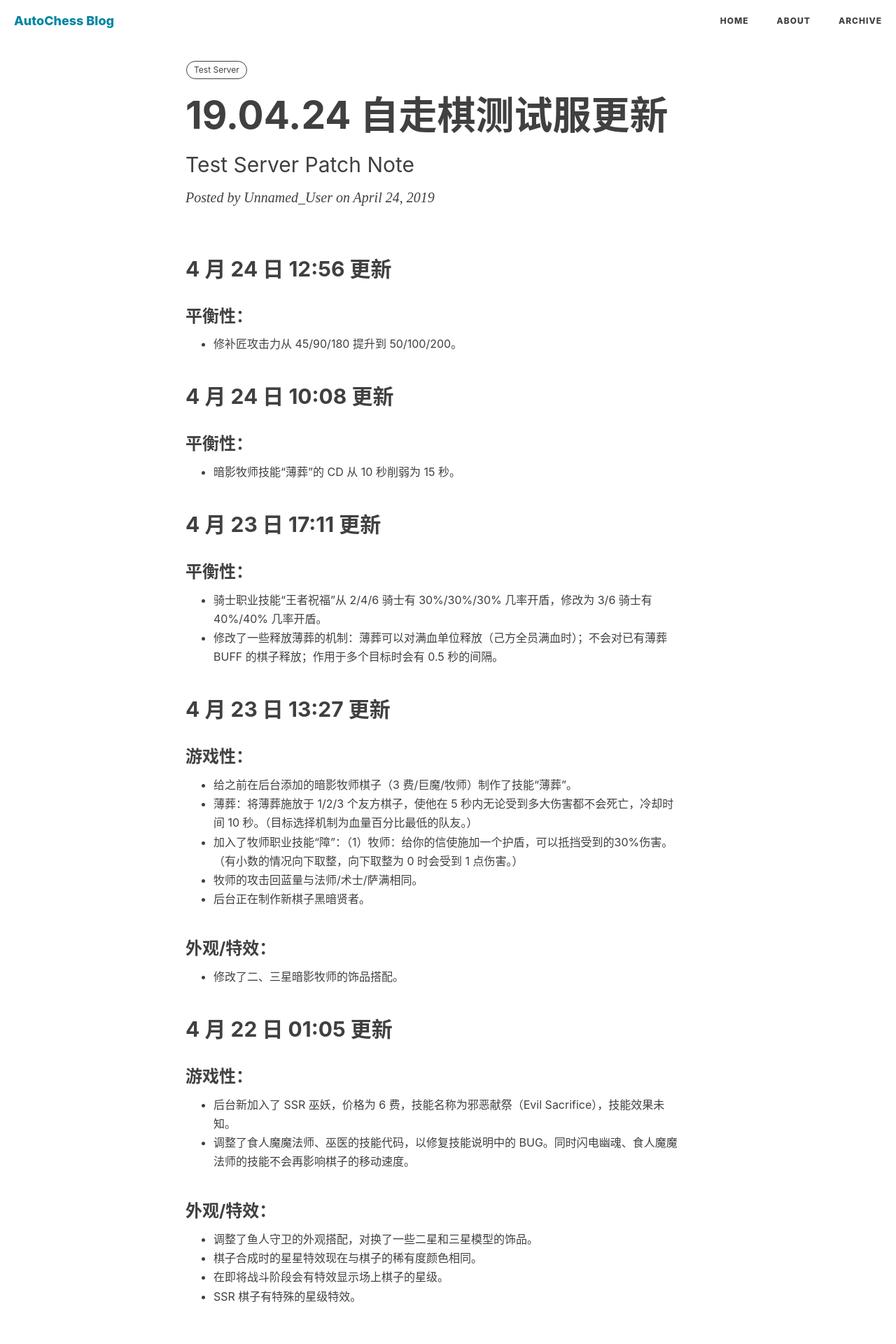
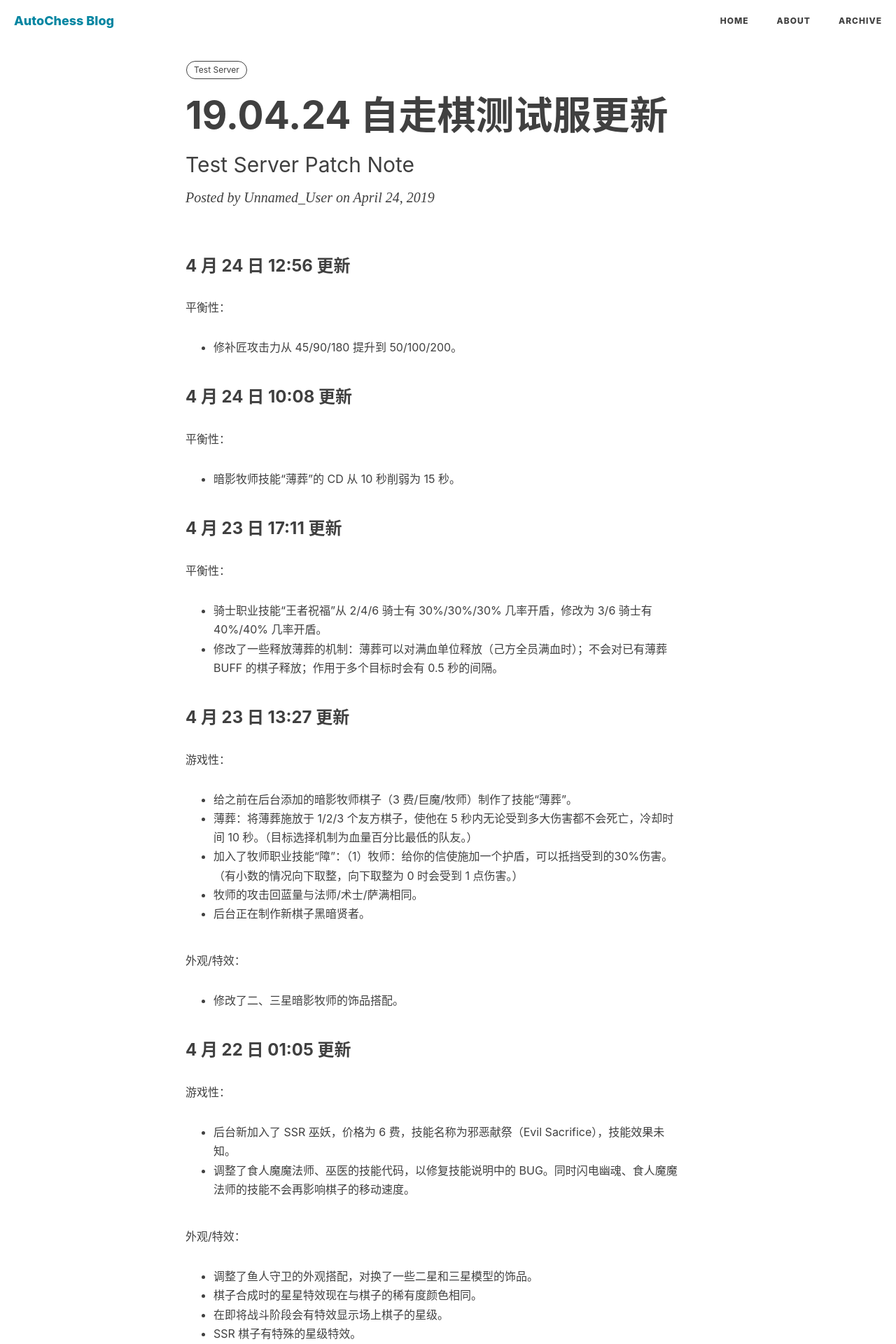
Before and after one commit to zizouqi/zizouqi.github.io, a Jekyll site: the page built from _posts/2019-04-24-test-server-patch-note.md, in a window 1280 px wide. Shown: the top 1920 px of the page at 70% size. Built offline with Jekyll 4.4.1, drawn with Linux system fonts in a browser that asks for light colours; nearby versions of some CDN libraries; comment, search, counter and statistics services are not loaded.

```diff
--- a/_posts/2019-04-24-test-server-patch-note.md
+++ b/_posts/2019-04-24-test-server-patch-note.md
@@ -8,40 +8,40 @@ tags:
   - Test Server
 ---
 
-## 4 月 24 日 12:56 更新
-### 平衡性：
+### 4 月 24 日 12:56 更新
+平衡性：
 - 修补匠攻击力从 45/90/180 提升到 50/100/200。
 
 
-## 4 月 24 日 10:08 更新
-### 平衡性：
+### 4 月 24 日 10:08 更新
+平衡性：
 - 暗影牧师技能“薄葬”的 CD 从 10 秒削弱为 15 秒。
 
 
-## 4 月 23 日 17:11 更新
-### 平衡性：
+### 4 月 23 日 17:11 更新
+平衡性：
 - 骑士职业技能“王者祝福”从 2/4/6 骑士有 30%/30%/30% 几率开盾，修改为 3/6 骑士有 40%/40% 几率开盾。
 - 修改了一些释放薄葬的机制：薄葬可以对满血单位释放（己方全员满血时）；不会对已有薄葬 BUFF 的棋子释放；作用于多个目标时会有 0.5 秒的间隔。
 
 
-## 4 月 23 日 13:27 更新
-### 游戏性：
+### 4 月 23 日 13:27 更新
+游戏性：
 - 给之前在后台添加的暗影牧师棋子（3 费/巨魔/牧师）制作了技能“薄葬”。
 - 薄葬：将薄葬施放于 1/2/3 个友方棋子，使他在 5 秒内无论受到多大伤害都不会死亡，冷却时间 10 秒。（目标选择机制为血量百分比最低的队友。）
 - 加入了牧师职业技能“障”：（1）牧师：给你的信使施加一个护盾，可以抵挡受到的30%伤害。（有小数的情况向下取整，向下取整为 0 时会受到 1 点伤害。）
 - 牧师的攻击回蓝量与法师/术士/萨满相同。
 - 后台正在制作新棋子黑暗贤者。
 
-### 外观/特效：
+外观/特效：
 - 修改了二、三星暗影牧师的饰品搭配。
 
 
-## 4 月 22 日 01:05 更新
-### 游戏性：
+### 4 月 22 日 01:05 更新
+游戏性：
 - 后台新加入了 SSR 巫妖，价格为 6 费，技能名称为邪恶献祭（Evil Sacrifice），技能效果未知。
 - 调整了食人魔魔法师、巫医的技能代码，以修复技能说明中的 BUG。同时闪电幽魂、食人魔魔法师的技能不会再影响棋子的移动速度。
 
-### 外观/特效：
+外观/特效：
 - 调整了鱼人守卫的外观搭配，对换了一些二星和三星模型的饰品。
 - 棋子合成时的星星特效现在与棋子的稀有度颜色相同。
 - 在即将战斗阶段会有特效显示场上棋子的星级。
```
